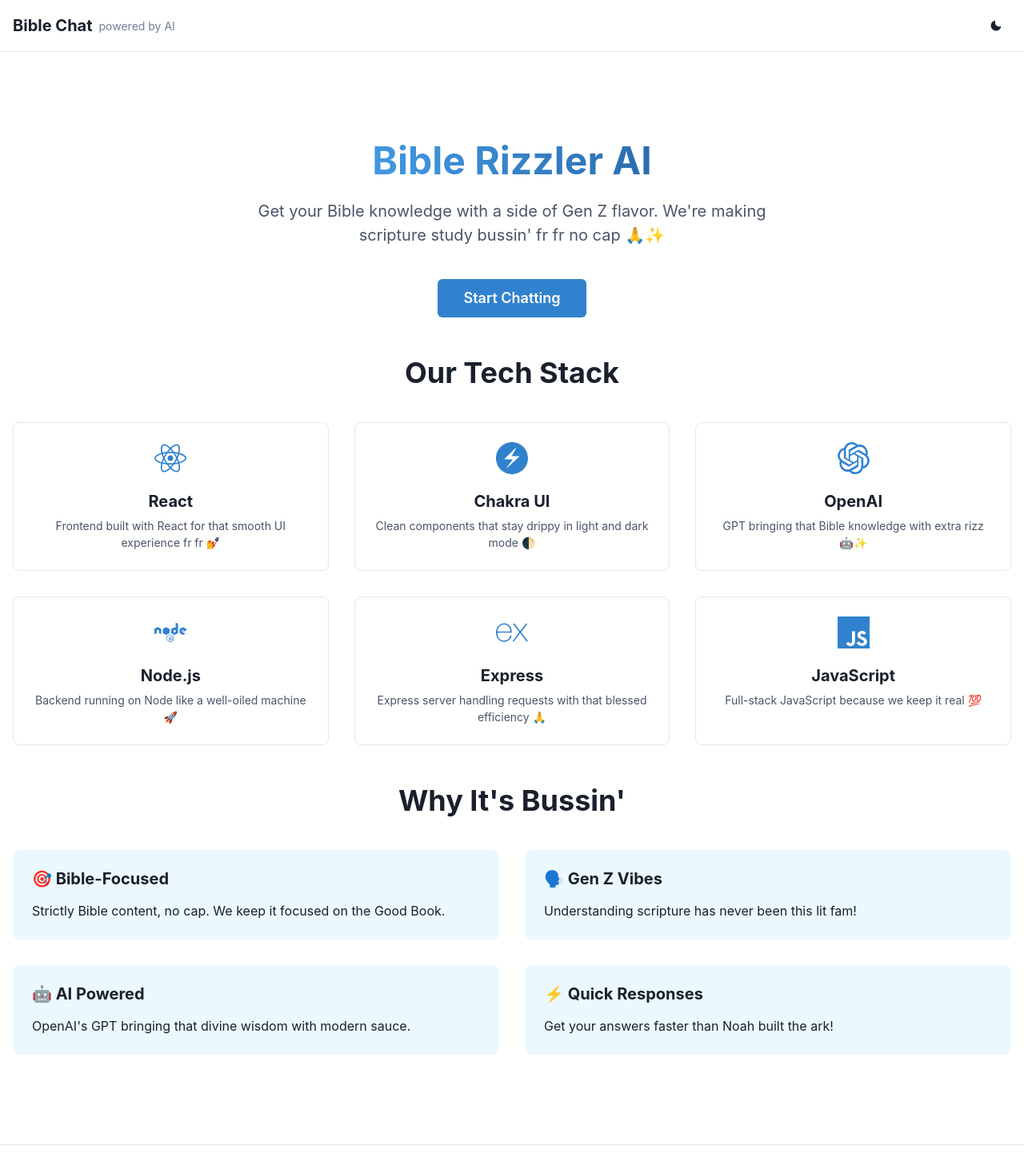
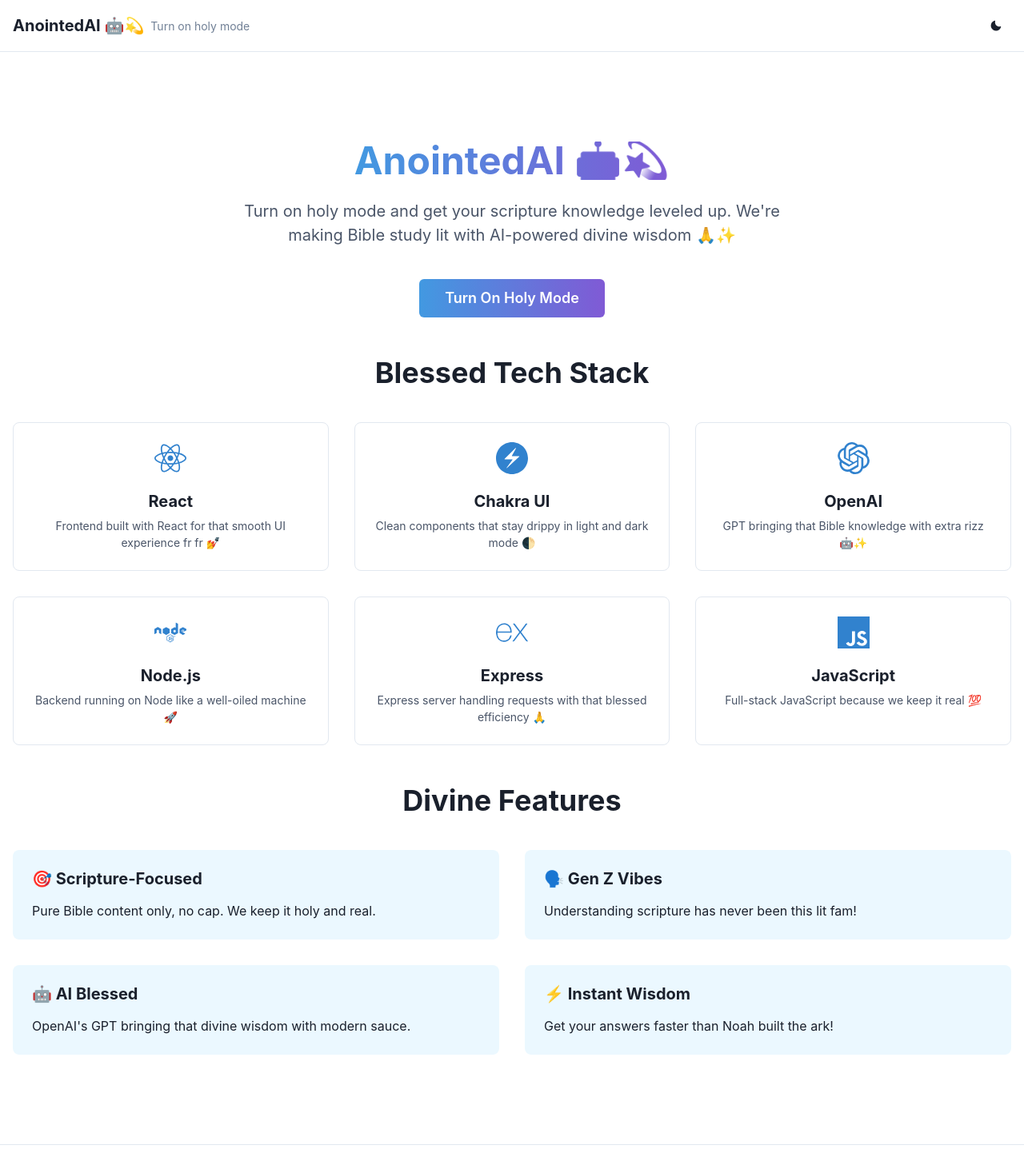
Before and after one commit to atamburino/ai-frontend, a React (Create React App) app: page / in a window 1280 px wide. Shown: the top 1467 px of the page at 80% size. Built offline with nearby package versions, Linux system fonts and the light colour scheme.

Commit message:
Updated site name and tagline

```diff
--- a/src/components/Footer.js
+++ b/src/components/Footer.js
@@ -35,12 +35,12 @@
           <Divider />
 
           <Text fontSize="sm" color={textColor} textAlign="center">
-            This AI assistant is designed to help with Bible-related questions in a fun way.
+            AnointedAI: Where divine wisdom meets modern tech.
             Always verify information with official sources.
           </Text>
 
           <Text fontSize="xs" color={textColor}>
-            © {new Date().getFullYear()} Bible Rizzler AI. No cap fr fr 💯
+            © {new Date().getFullYear()} AnointedAI 🤖💫 - Blessed by the algorithm
           </Text>
         </VStack>
       </Container>
--- a/src/components/Header.js
+++ b/src/components/Header.js
@@ -8,7 +8,9 @@
   Container,
   Icon,
   Text,
+  Link,
 } from '@chakra-ui/react';
+import { Link as RouterLink } from 'react-router-dom';
 import { SunIcon, MoonIcon } from '@chakra-ui/icons';
 
 function Header() {
@@ -18,10 +20,12 @@
     <Box as="header" py={4} borderBottom="1px" borderColor="gray.200">
       <Container maxW="container.xl">
         <Flex justify="space-between" align="center">
-          <Flex align="center" gap={2}>
-            <Heading size="md">Bible Chat</Heading>
-            <Text fontSize="sm" color="gray.500">powered by AI</Text>
-          </Flex>
+          <Link as={RouterLink} to="/" _hover={{ textDecoration: 'none', opacity: 0.8 }} transition="all 0.2s">
+            <Flex align="center" gap={2}>
+              <Heading size="md">AnointedAI 🤖💫</Heading>
+              <Text fontSize="sm" color="gray.500">Turn on holy mode</Text>
+            </Flex>
+          </Link>
 
           <Flex gap={4} align="center">
             <Button
--- a/src/pages/LandingPage.js
+++ b/src/pages/LandingPage.js
@@ -79,12 +79,20 @@
         <VStack spacing={12} align="stretch">
           {/* Hero Section */}
           <VStack spacing={6} textAlign="center">
-            <Heading size="2xl" bgGradient="linear(to-r, blue.400, blue.600)" bgClip="text">
-              Bible Rizzler AI
+            <Heading
+              size="2xl"
+              bgGradient="linear(to-r, blue.400, purple.500)"
+              bgClip="text"
+              display="flex"
+              alignItems="center"
+              justifyContent="center"
+              gap={2}
+            >
+              AnointedAI 🤖💫
             </Heading>
             <Text fontSize="xl" maxW="2xl" color={useColorModeValue('gray.600', 'gray.300')}>
-              Get your Bible knowledge with a side of Gen Z flavor.
-              We're making scripture study bussin' fr fr no cap 🙏✨
+              Turn on holy mode and get your scripture knowledge leveled up.
+              We're making Bible study lit with AI-powered divine wisdom 🙏✨
             </Text>
             <Button
               as={RouterLink}
@@ -93,15 +101,19 @@
               colorScheme="blue"
               px={8}
               mt={4}
+              bgGradient="linear(to-r, blue.400, purple.500)"
+              _hover={{
+                bgGradient: "linear(to-r, blue.500, purple.600)",
+              }}
             >
-              Start Chatting
+              Turn On Holy Mode
             </Button>
           </VStack>
 
           {/* Tech Stack Section */}
           <Box>
             <Heading size="xl" textAlign="center" mb={10}>
-              Our Tech Stack
+              Blessed Tech Stack
             </Heading>
             <SimpleGrid columns={{ base: 1, md: 2, lg: 3 }} spacing={8}>
               {techStack.map((tech, index) => (
@@ -113,23 +125,23 @@
           {/* Features Section */}
           <Box>
             <Heading size="xl" textAlign="center" mb={10}>
-              Why It's Bussin'
+              Divine Features
             </Heading>
             <SimpleGrid columns={{ base: 1, md: 2 }} spacing={8}>
               <Box p={6} borderRadius="lg" bg={useColorModeValue('blue.50', 'blue.900')}>
-                <Heading size="md" mb={4}>🎯 Bible-Focused</Heading>
-                <Text>Strictly Bible content, no cap. We keep it focused on the Good Book.</Text>
+                <Heading size="md" mb={4}>🎯 Scripture-Focused</Heading>
+                <Text>Pure Bible content only, no cap. We keep it holy and real.</Text>
               </Box>
               <Box p={6} borderRadius="lg" bg={useColorModeValue('blue.50', 'blue.900')}>
                 <Heading size="md" mb={4}>🗣️ Gen Z Vibes</Heading>
                 <Text>Understanding scripture has never been this lit fam!</Text>
               </Box>
               <Box p={6} borderRadius="lg" bg={useColorModeValue('blue.50', 'blue.900')}>
-                <Heading size="md" mb={4}>🤖 AI Powered</Heading>
+                <Heading size="md" mb={4}>🤖 AI Blessed</Heading>
                 <Text>OpenAI's GPT bringing that divine wisdom with modern sauce.</Text>
               </Box>
               <Box p={6} borderRadius="lg" bg={useColorModeValue('blue.50', 'blue.900')}>
-                <Heading size="md" mb={4}>⚡ Quick Responses</Heading>
+                <Heading size="md" mb={4}>⚡ Instant Wisdom</Heading>
                 <Text>Get your answers faster than Noah built the ark!</Text>
               </Box>
             </SimpleGrid>
```
